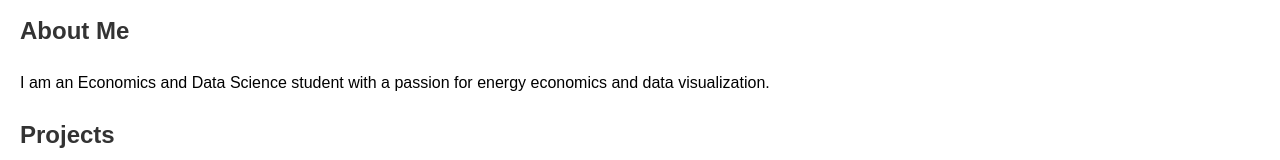
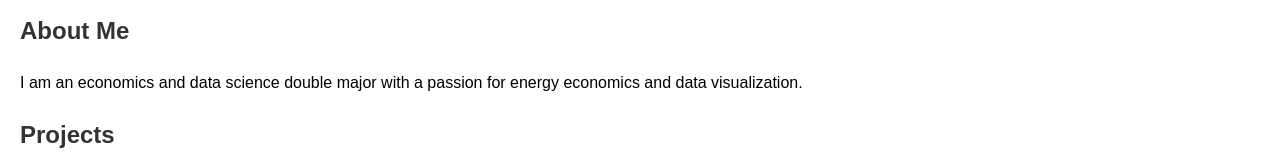
Before and after one commit to s304r/portfolio1, a plain HTML site: page index.html in a window 1280 px wide. Shown: the part 122-282 px from the top of the page. Drawn offline with Linux system fonts and the light colour scheme.

Commit message:
Update index.html

```diff
--- a/index.html
+++ b/index.html
@@ -12,7 +12,7 @@
     </header>
     <section id="about">
         <h2>About Me</h2>
-        <p>I am an Economics and Data Science student with a passion for energy economics and data visualization.</p>
+        <p>I am an economics and data science double major with a passion for energy economics and data visualization.</p>
     </section>
     <section id="projects">
         <h2>Projects</h2>
```
